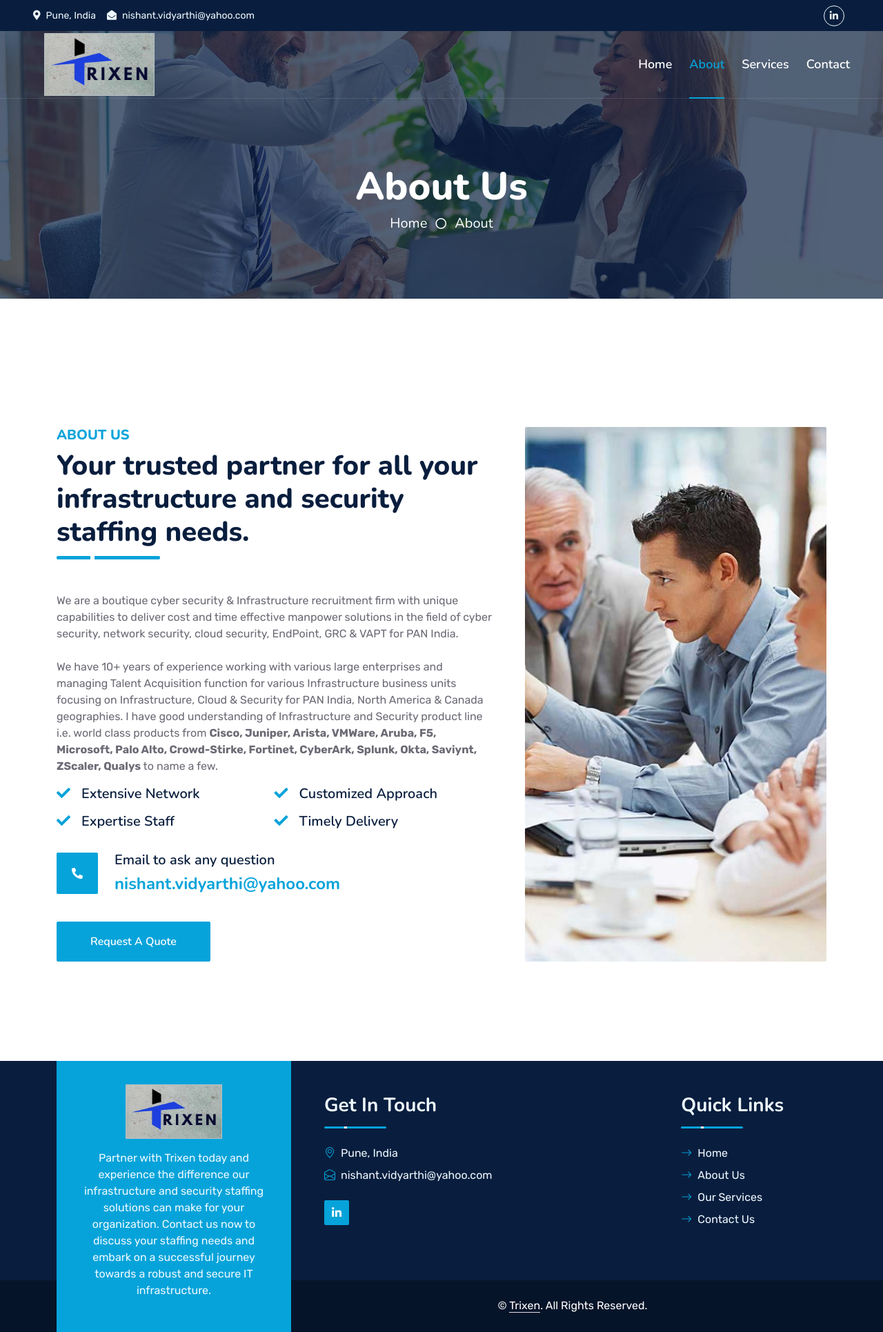
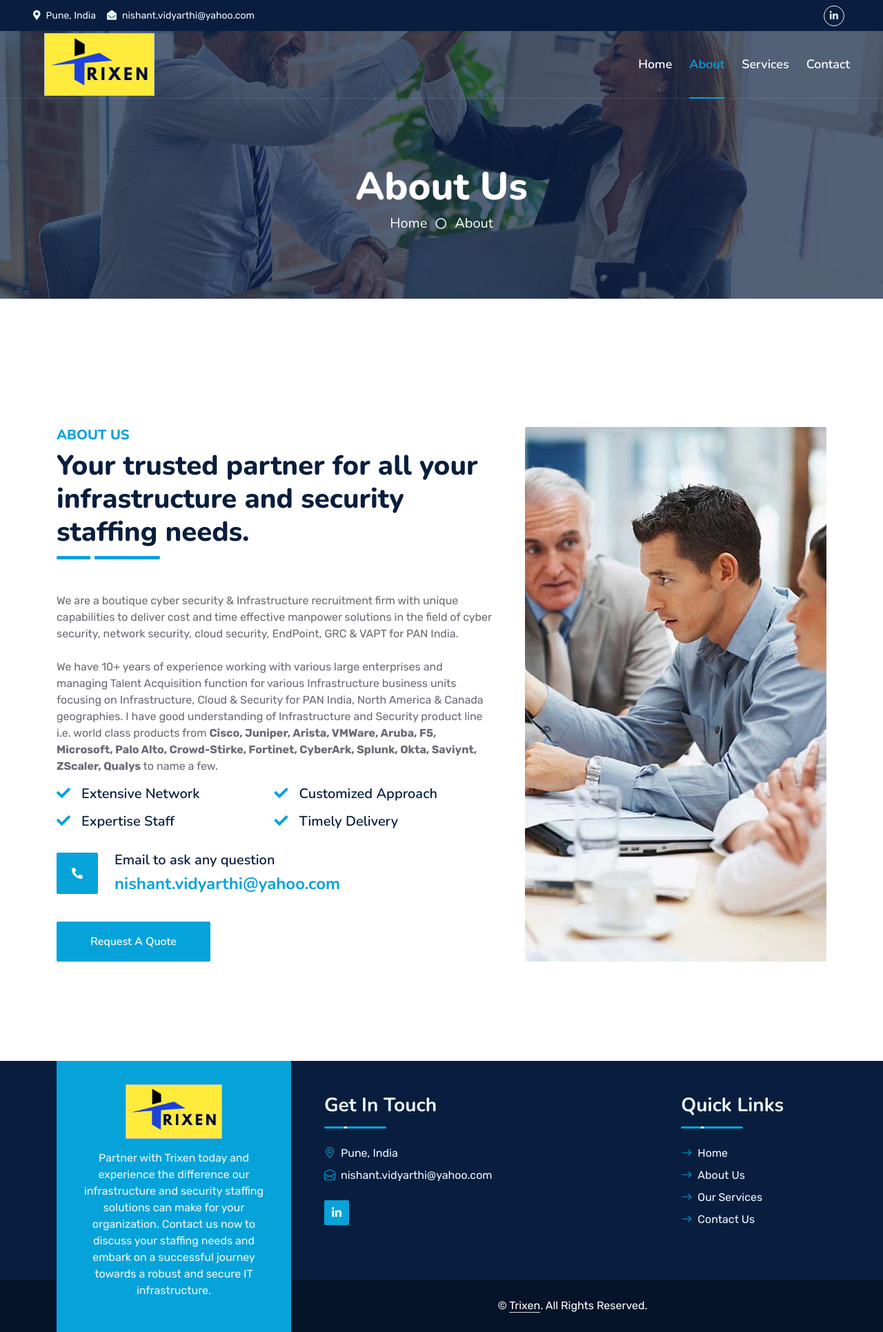
Before and after one commit to jitesh9778/jitesh9778.github.io, a plain HTML site: page about.html in a window 1280 px wide. Shown: the whole page at 69% size. Drawn offline with nearby package versions, Linux system fonts and the light colour scheme.

Commit message:
updates..

```diff
--- a/about.html
+++ b/about.html
@@ -66,7 +66,7 @@
     <div class="container-fluid position-relative p-0">
         <nav class="navbar navbar-expand-lg navbar-dark px-5 py-3 py-lg-0">
             <a href="index.html" class="navbar-brand p-0">
-                <a href="#top"><img src="img/Trixen-logoNew.jpg"style="max-width:160px; border: 1px solid #b6c1c6;"class="responsive"></a>
+                <a href="#top"><img src="img/Trixen-logoNew2.jpg"style="max-width:160px; border: 1px solid #b6c1c6;"class="responsive"></a>
             </a>
             <button class="navbar-toggler" type="button" data-bs-toggle="collapse" data-bs-target="#navbarCollapse">
                 <span class="fa fa-bars"></span>
@@ -268,7 +268,7 @@
                 <div class="col-lg-4 col-md-6 footer-about">
                     <div class="d-flex flex-column align-items-center justify-content-center text-center h-100 bg-primary p-4">
                         <a href="index.html" class="navbar-brand">
-                            <a href="#top"><img src="img/Trixen-logoNew.jpg"style="max-width:140px; border: 1px solid #b6c1c6;"class="responsive"></a>
+                            <a href="#top"><img src="img/Trixen-logoNew2.jpg"style="max-width:140px; border: 1px solid #b6c1c6;"class="responsive"></a>
                         </a>
                         <p class="mt-3 mb-4">Partner with Trixen today and experience the difference our infrastructure and security staffing solutions can make for your organization. Contact us now to discuss your staffing needs and embark on a successful journey towards a robust and secure IT infrastructure.</p>
                         <!-- <form action="">
```
Also changed, not shown: contact.html (+2 -2 lines), index.html (+2 -2 lines), service.html (+2 -2 lines), img/Trixen-logoNew2.jpg (added).
